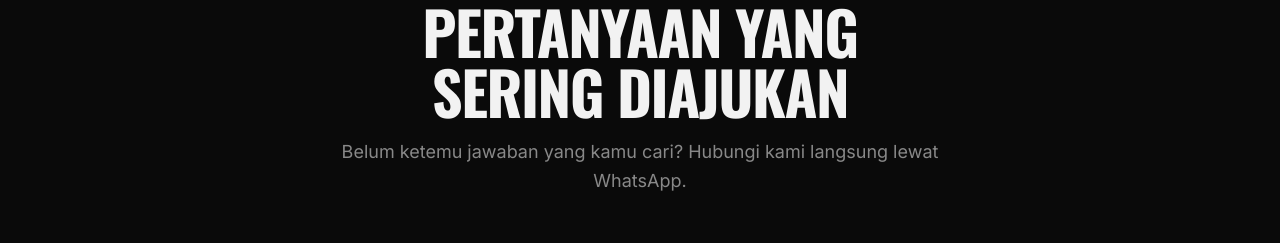
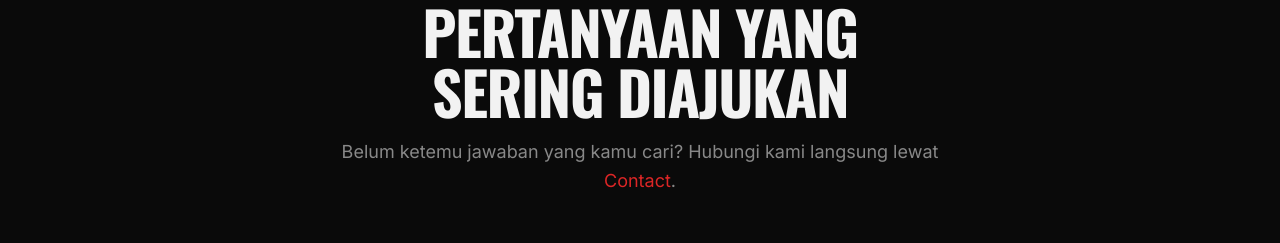
Before and after one commit to gregDiovani/shidokanv2, a Next.js app: page / in a window 1280 px wide. Shown: the part 3720-3963 px from the top of the page. Built offline with nearby package versions, Linux system fonts and the light colour scheme.

Commit message:
Link FAQ subtitle to the Contact page
The "can't find your answer" prompt pointed to WhatsApp only; make
it a link to /contact instead so visitors can reach the full contact
options (address, hours, form) rather than just the WhatsApp CTA.

Co-Authored-By: Claude Sonnet 5 <noreply@anthropic.com>

```diff
--- a/components/home/FAQSection.tsx
+++ b/components/home/FAQSection.tsx
@@ -1,6 +1,7 @@
 'use client'
 
 import { useState } from 'react'
+import Link from 'next/link'
 import { ChevronDown } from 'lucide-react'
 import SectionHeading from '@/components/SectionHeading'
 import T from '@/components/T'
@@ -90,10 +91,23 @@ export default function FAQSection() {
           eyebrow="FAQ"
           title={<T id="Pertanyaan yang Sering Diajukan" en="Frequently Asked Questions" />}
           subtitle={
-            <T
-              id="Belum ketemu jawaban yang kamu cari? Hubungi kami langsung lewat WhatsApp."
-              en="Can't find the answer you're looking for? Reach out to us directly on WhatsApp."
-            />
+            lang === 'id' ? (
+              <>
+                Belum ketemu jawaban yang kamu cari? Hubungi kami langsung lewat{' '}
+                <Link href="/contact" className="text-[#DC2626] hover:underline">
+                  Contact
+                </Link>
+                .
+              </>
+            ) : (
+              <>
+                Can&apos;t find the answer you&apos;re looking for? Reach out to us directly via{' '}
+                <Link href="/contact" className="text-[#DC2626] hover:underline">
+                  Contact
+                </Link>
+                .
+              </>
+            )
           }
           centered
         />
```
